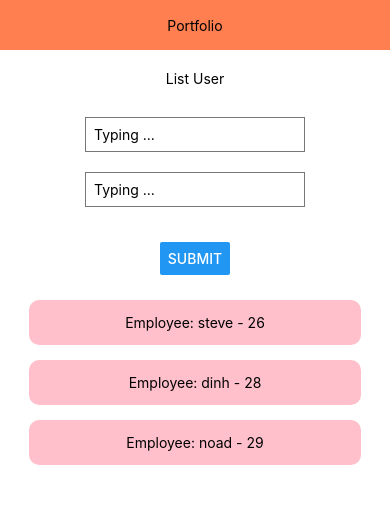
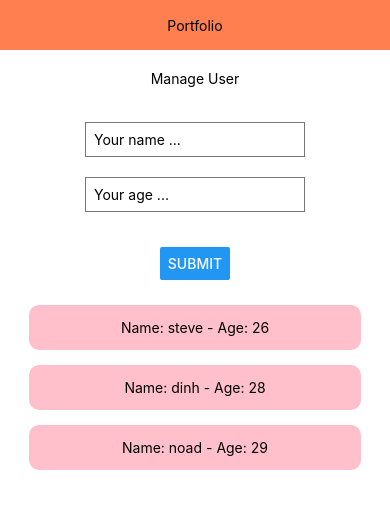
Before and after one commit to huyhoang1996vn/my-native, a React Native app: screen / in a window 390 px wide. Shown: the top 508 px of the page. Built offline with nearby package versions, Linux system fonts and the light colour scheme.

Commit message:
Complate form user

```diff
--- a/App.js
+++ b/App.js
@@ -3,6 +3,7 @@ import { StyleSheet, Text, View, Button, TextInput, ScrollView, FlatList, Toucha
 import React, { useState } from 'react';
 import Header from './components/header';
 import ListItem from './components/listItems';
+import Additem from './components/addItem';
 
 
 export default function App() {
@@ -20,6 +21,15 @@ export default function App() {
     setUser({name: "", age:"", id: 0});
   }
 
+  const onChangeInput = (value, field) =>{
+    if( field == 'name'){
+      setUser({...user, name: value});
+    }
+    else if ( field == 'age'){
+      setUser({...user, age: value});
+    }
+  }
+
   const onPress = (id) =>{
     setData((prevState) =>prevState.filter(item=>item.id != id));
   }
@@ -27,21 +37,9 @@ export default function App() {
   return (
     <View style={styles.container}>
       <Header/>
-
       <View>
-        <Text style={styles.header}>List User</Text>
-        <TextInput
-          style={styles.input} placeholder="Typing ..." onChangeText={(name)=>setUser({...user, name})}
-          defaultValue={user.name} />
-        <TextInput
-          keyboardType='phone-pad' style={styles.input} placeholder="Typing ..."
-          onChangeText={(age)=>setUser({...user, age})}
-          defaultValue={user.age}
-          />
-
-        <View style={{marginTop: 25, alignItems: 'center'}}>
-          <Button  title="Submit" onPress={clickHandler}/>
-        </View>
+        <Text style={{textAlign: "center", paddingTop: 20}}>Manage User</Text>
+        <Additem user={user} onChangeInput={onChangeInput} clickHandler={clickHandler}/>
         <ListItem data={data} onPress={onPress}/>
       </View>
     </View>
@@ -64,19 +62,4 @@ const styles = StyleSheet.create({
     color:'black',
     padding: 20,
   },
-  input:{
-    borderWidth: 0.5,
-    borderColor: '#777',
-    padding:8,
-    margin: 10,
-    width: 220,
-    alignSelf: 'center',
-  },
-  item:{
-    marginTop: 15,
-    padding: 25,
-    backgroundColor: 'pink',
-    marginBottom: 15,
-    marginHorizontal: 5
-  }
 });
--- /dev/null
+++ b/components/addItem.js
@@ -0,0 +1,31 @@
+import { StyleSheet, TextInput, View, Button} from 'react-native';
+
+export default function Additem(props) {
+    return (
+        <View style={{marginTop: 25, alignItems: 'center'}}>
+            <TextInput
+                style={styles.input} placeholder="Your name ..." onChangeText={(name)=>props.onChangeInput(name, "name")}
+                defaultValue={props.user.name}
+            />
+            <TextInput
+                keyboardType='phone-pad' style={styles.input} placeholder="Your age ..."
+                onChangeText={(age)=>props.onChangeInput(age, "age")}
+                defaultValue={props.user.age}
+            />
+        <View style={{marginTop: 25, alignItems: 'center'}}>
+            <Button  title="Submit" onPress={props.clickHandler}/>
+        </View>
+      </View>
+    )
+}
+
+const styles = StyleSheet.create({
+    input:{
+        borderWidth: 0.5,
+        borderColor: '#777',
+        padding:8,
+        margin: 10,
+        width: 220,
+        alignSelf: 'center',
+      },
+})
--- a/components/listItems.js
+++ b/components/listItems.js
@@ -9,7 +9,7 @@ export default function ListItem(props) {
             renderItem={({item})=>{
                 return (
                     <TouchableOpacity onPress={()=>props.onPress(item.id)} >
-                        <Text style={styles.item}>Employee: {item.name} - {item.age}</Text>
+                        <Text style={styles.item}>Name: {item.name} - Age: {item.age}</Text>
                     </TouchableOpacity>
                     )
                 }
```
